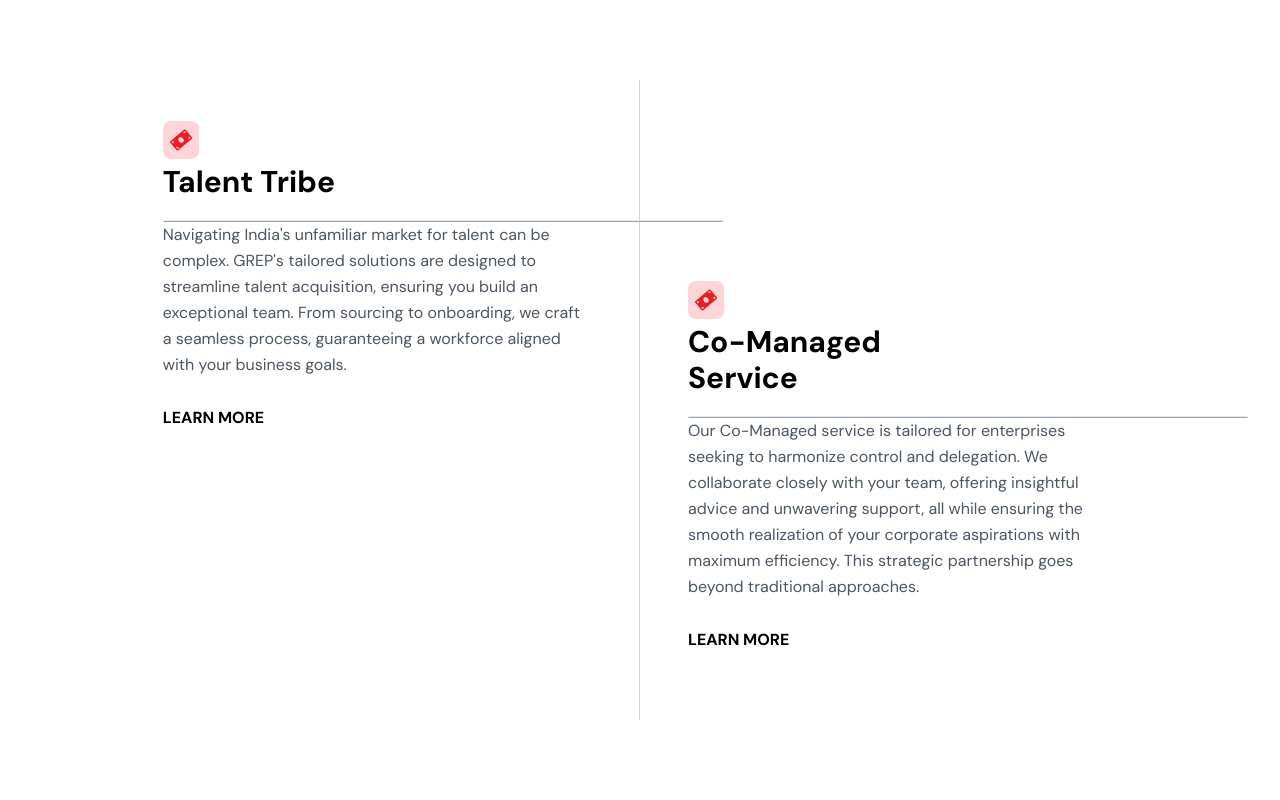
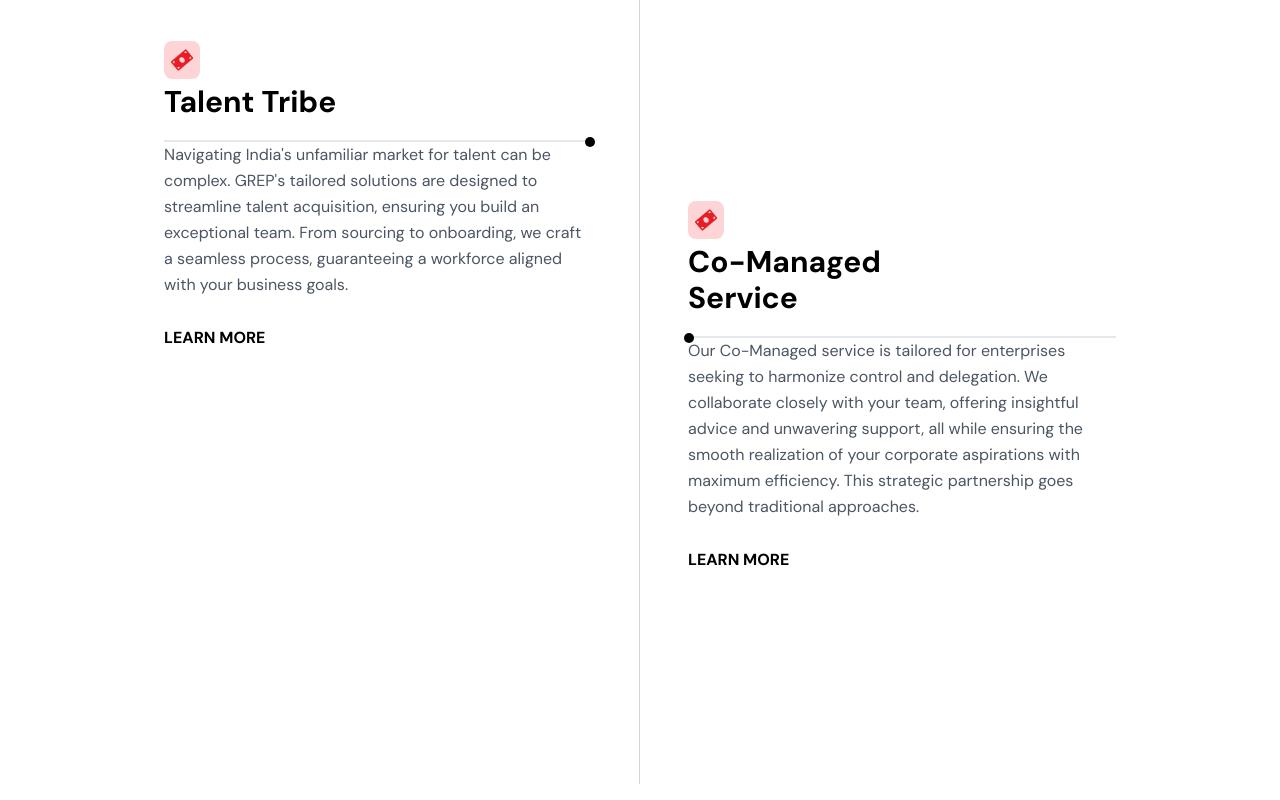
Before and after one commit to DILJITHKRISHNA/Brandemic-Task, a website: page service.html in a window 1280 px wide. Drawn offline with Linux system fonts and the light colour scheme.

Commit message:
service page designs updated

```diff
--- a/service.html
+++ b/service.html
@@ -6,7 +6,6 @@
     <meta name="viewport" content="width=device-width, initial-scale=1.0">
     <link href="https://fonts.googleapis.com/css2?family=DM+Sans:wght@400;500;700&display=swap" rel="stylesheet">
     <link href="https://cdnjs.cloudflare.com/ajax/libs/font-awesome/5.15.4/css/all.min.css" rel="stylesheet">
-
     <link rel="stylesheet" href="./src/output.css">
 
     <style>
@@ -51,20 +50,67 @@
         .slide-in-left {
             animation: slideInFromLeft 1.5s ease-out;
         }
+
+        .border-container {
+            position: relative;
+            display: flex;
+            align-items: center;
+        }
+
+        .border-container .border {
+            flex: 1;
+            height: 2px;
+            background-color: black;
+            position: relative;
+        }
+
+        .border-container.talent-tribe .border::after,
+        .border-container.co-managed .border::before {
+            content: '';
+            width: 10px;
+            height: 10px;
+            background-color: black;
+            border-radius: 50%;
+            position: absolute;
+        }
+
+        .border-container.talent-tribe .border::after {
+            right: -5px;
+            top: -4px;
+        }
+
+        .border-container.co-managed .border::before {
+            left: -5px;
+            top: -4px;
+        }
+
+        @media (max-width: 768px) {
+            .border-container.talent-tribe .border::after {
+                right: 50%;
+                transform: translateX(50%);
+            }
+
+            .border-container.co-managed .border::before {
+                left: 50%;
+                transform: translateX(-50%);
+            }
+        }
     </style>
 </head>
 
 <body>
-    <div class="flex items-center justify-center h-screen">
-        <div class="flex flex-col md:flex-row items-center justify-center h-screen">
+    <div class="flex items-center justify-center">
+        <div class="flex flex-col md:flex-row items-center justify-center">
             <div class="flex flex-col md:flex-row w-full h-full md:w-4/5 md:h-4/5">
                 <div
-                    class="slide-in-left w-full md:w-1/2 p-6 md:p-12 bg-white border-b md:border-b-0 md:border-r border-gray-300">
+                    class="slide-in-left w-full md:w-1/2 h-[49rem] p-6 md:p-12 bg-white border-b md:border-b-0 md:border-r border-gray-300">
                     <span class="bg-[#FDD5D6] p-2 rounded-lg">
                         <i class="fas fa-money-bill text-[#E91D25] rotate-icon mb-4"></i>
                     </span>
                     <h1 class="font-semibold text-2xl md:text-3xl mb-5 font-dm-sans">Talent Tribe</h1>
-                    <div class="border border-b-gray-400 w-full md:w-[35rem] ml-auto"></div>
+                    <div class="border-container talent-tribe">
+                        <div class="border md:w-[34.8rem] w-full"></div>
+                    </div>
                     <p class="text-gray-600 leading-relaxed mb-5 font-dm-sans">Navigating India's unfamiliar market for
                         talent can be complex. GREP's tailored solutions are designed to streamline talent acquisition,
                         ensuring you build an exceptional team. From sourcing to onboarding, we craft a seamless
@@ -78,7 +124,9 @@
                         <i class="fas fa-money-bill rotate-icon text-[#E91D25] mb-4"></i>
                     </span>
                     <h1 class="font-semibold text-2xl md:text-3xl mb-5 font-dm-sans">Co-Managed <br> Service</h1>
-                    <div class="border border-b-gray-400 w-full md:w-[35rem]"></div>
+                    <div class="border-container co-managed">
+                        <div class="border md:w-[35rem] w-full"></div>
+                    </div>
                     <p class="text-gray-600 leading-relaxed mb-5 font-dm-sans">Our Co-Managed service is tailored for
                         enterprises seeking to harmonize control and delegation. We collaborate closely with your team,
                         offering insightful advice and unwavering support, all while ensuring the smooth realization of
```
Also changed, not shown: index.html (+2 -2 lines), src/output.css.
